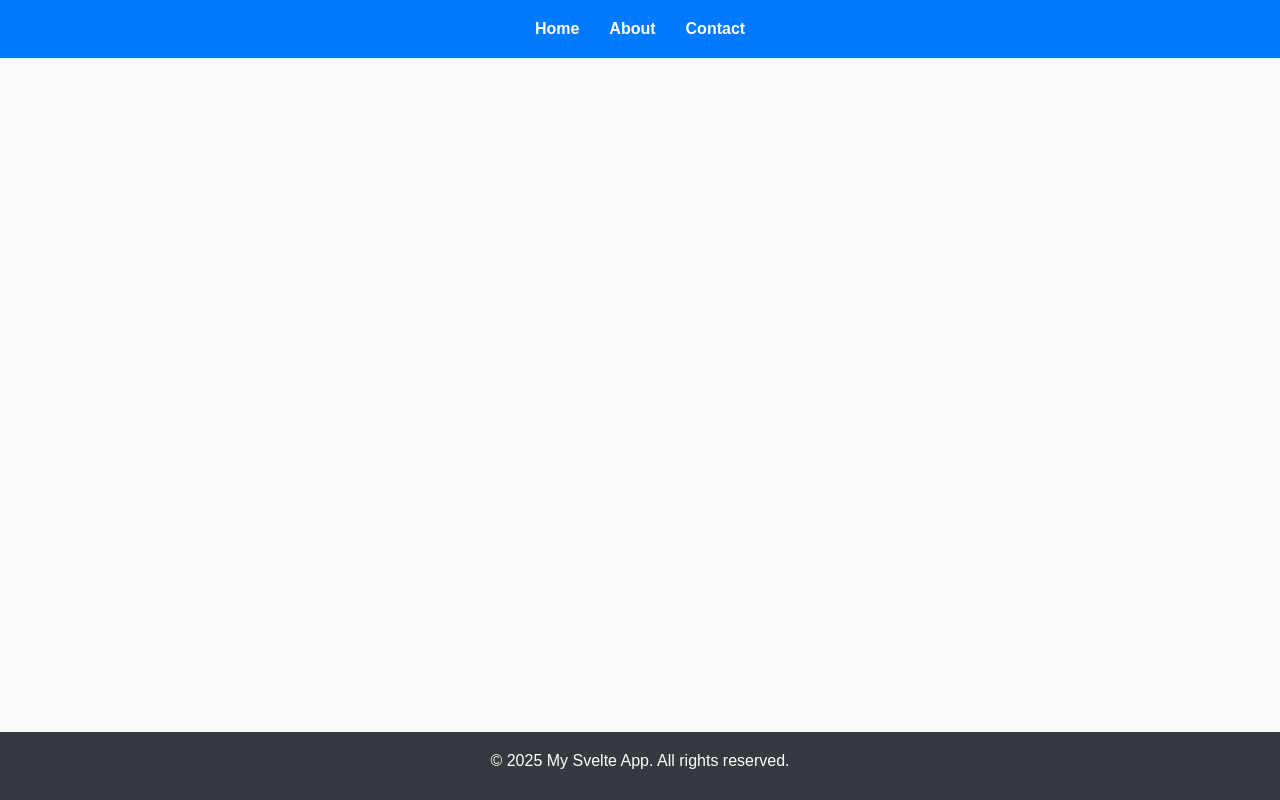
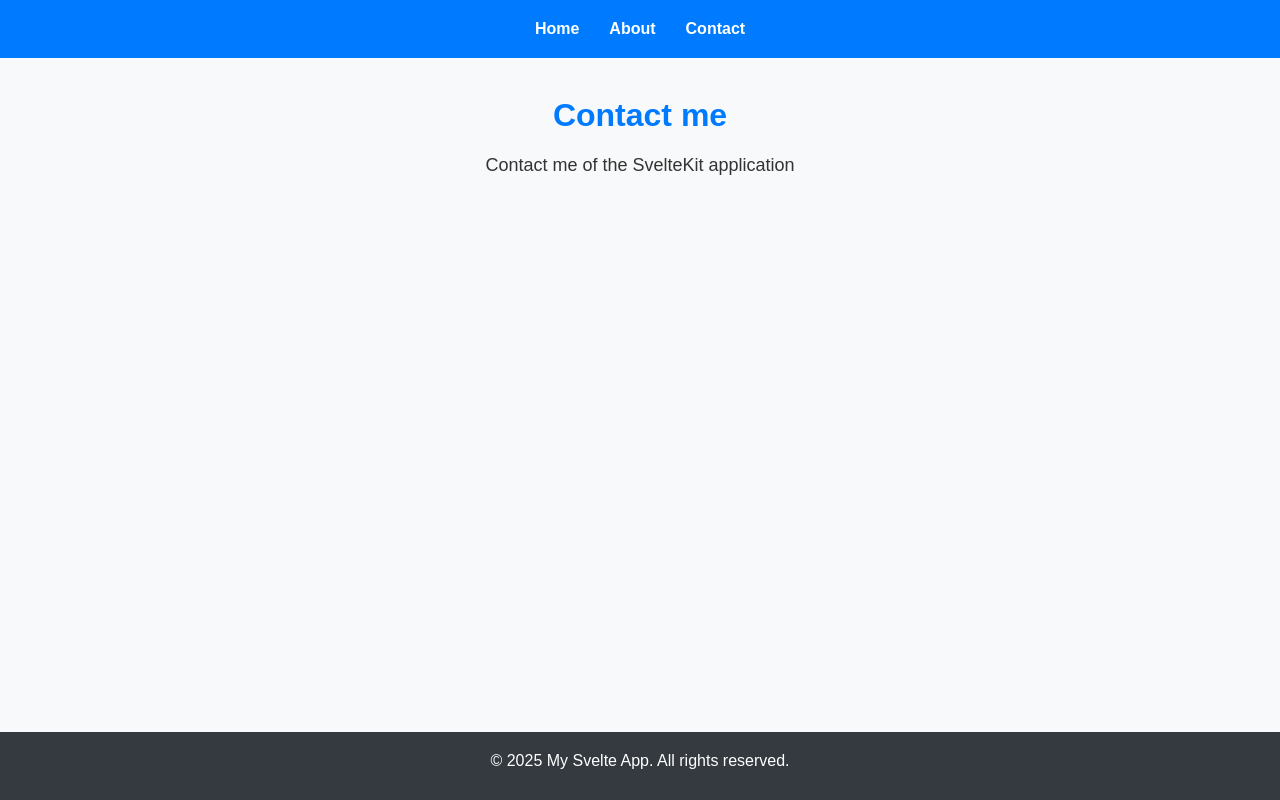
Before and after one commit to AleksandraSkarzycka/WebUiProject, a SvelteKit app in the folder svelte-app/: page /contact in a window 1280 px wide. Built offline with nearby package versions, Linux system fonts and the light colour scheme.

Commit message:
added placeholder content into pages

```diff
--- a/svelte-app/src/routes/+page.svelte
+++ b/svelte-app/src/routes/+page.svelte
@@ -10,5 +10,6 @@
 <p>Homepage of the SvelteKit application</p>
 
 <style>
-
+    h1 { color: #007bff; }
+    p { font-size: 18px; }
 </style>
--- a/svelte-app/src/routes/about/+page.svelte
+++ b/svelte-app/src/routes/about/+page.svelte
@@ -0,0 +1,15 @@
+<script>
+    import { onMount } from 'svelte';
+
+    onMount(() => {
+        console.log("Home page loaded");
+    });
+</script>
+
+<h1>About me</h1>
+<p>About me of the SvelteKit application</p>
+
+<style>
+    h1 { color: #007bff; }
+    p { font-size: 18px; }
+</style>
--- a/svelte-app/src/routes/contact/+page.svelte
+++ b/svelte-app/src/routes/contact/+page.svelte
@@ -0,0 +1,15 @@
+<script>
+    import { onMount } from 'svelte';
+
+    onMount(() => {
+        console.log("Home page loaded");
+    });
+</script>
+
+<h1>Contact me</h1>
+<p>Contact me of the SvelteKit application</p>
+
+<style>
+    h1 { color: #007bff; }
+    p { font-size: 18px; }
+</style>
```
